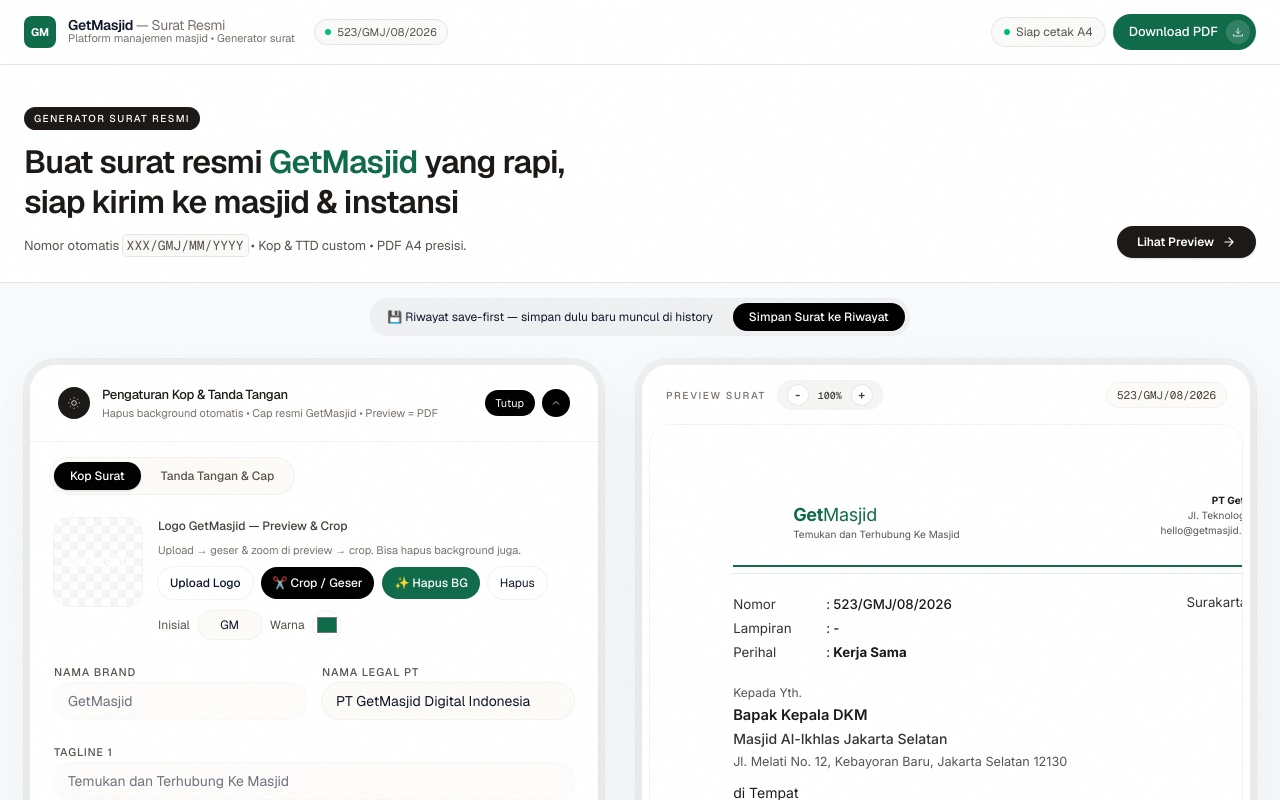
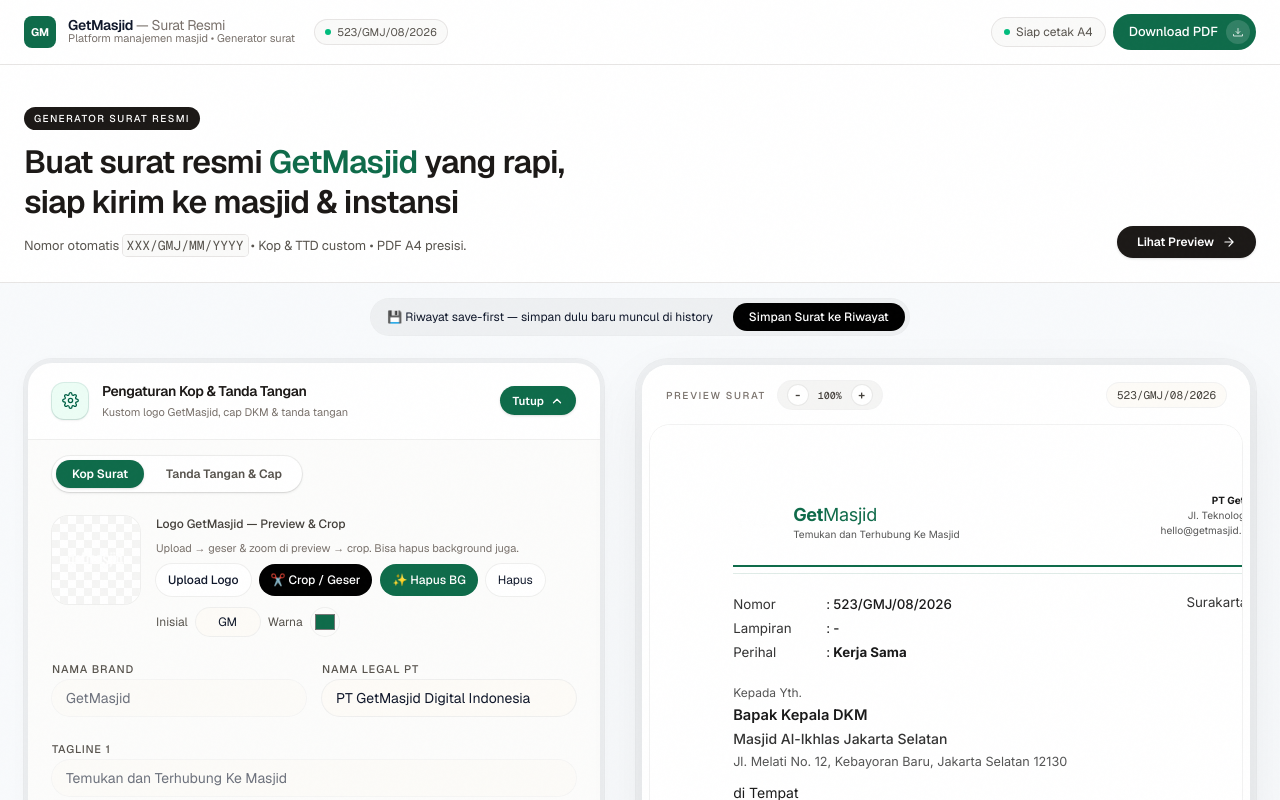
Before and after one commit to raffiatalla90/GenerateSurat, a Next.js app: page / in a window 1280 px wide. Both pictures are taken after a click on the button 314 px from the left and 403 px from the top of the page. Shown: the top 800 px of the page. Built offline with nearby package versions, Linux system fonts and the light colour scheme.

Commit message:
fix: redesign Pengaturan Kop & Tanda Tangan header and toggle button

```diff
--- a/src/components/SettingsPanel.tsx
+++ b/src/components/SettingsPanel.tsx
@@ -82,31 +82,56 @@
   };
 
   return (
-    <div className="p-1.5 rounded-[2rem] bg-black/[0.04] ring-1 ring-black/5">
-      <div className="rounded-[calc(2rem-0.375rem)] bg-white shadow-[inset_0_1px_1px_rgba(255,255,255,0.9),0_12px_40px_rgba(0,0,0,0.06)] overflow-hidden">
-        <button type="button" onClick={() => setOpen((v) => !v)} className="w-full flex items-center justify-between px-6 md:px-7 py-5 hover:bg-black/[0.02] transition-all duration-700 ease-[cubic-bezier(0.32,0.72,0,1)]">
-          <div className="flex items-center gap-3">
-            <div className="w-8 h-8 rounded-full bg-[#1c1a17] text-white grid place-items-center">
-              <svg width="14" height="14" viewBox="0 0 24 24" fill="none" stroke="white" strokeWidth="1.3"><path d="M12 8a4 4 0 100 8 4 4 0 000-8z"/><path d="M12 2v2M12 20v2M4.93 4.93l1.42 1.42M17.66 17.66l1.42 1.42M2 12h2M20 12h2M4.93 19.07l1.42-1.42M17.66 6.34l1.42-1.42"/></svg>
+    <div className="p-1 rounded-[1.75rem] bg-black/[0.04] ring-1 ring-black/5">
+      <div className="rounded-[calc(1.75rem-0.25rem)] bg-white shadow-[0_4px_20px_rgba(0,0,0,0.04)] overflow-hidden transition-all">
+        <button
+          type="button"
+          onClick={() => setOpen((v) => !v)}
+          className="w-full flex items-center justify-between p-4 sm:px-6 sm:py-4.5 hover:bg-stone-50/70 transition-all text-left group"
+        >
+          <div className="flex items-center gap-3 sm:gap-3.5 min-w-0 pr-2">
+            <div className="w-9 h-9 rounded-xl bg-emerald-50 text-emerald-800 ring-1 ring-emerald-600/15 flex items-center justify-center shrink-0 shadow-sm group-hover:scale-105 transition-transform">
+              <svg width="17" height="17" viewBox="0 0 24 24" fill="none" stroke="currentColor" strokeWidth="1.8">
+                <circle cx="12" cy="12" r="3"/>
+                <path d="M19.4 15a1.65 1.65 0 0 0 .33 1.82l.06.06a2 2 0 0 1 0 2.83 2 2 0 0 1-2.83 0l-.06-.06a1.65 1.65 0 0 0-1.82-.33 1.65 1.65 0 0 0-1 1.51V21a2 2 0 0 1-2 2 2 2 0 0 1-2-2v-.09A1.65 1.65 0 0 0 9 19.4a1.65 1.65 0 0 0-1.82.33l-.06.06a2 2 0 0 1-2.83 0 2 2 0 0 1 0-2.83l.06-.06a1.65 1.65 0 0 0 .33-1.82 1.65 1.65 0 0 0-1.51-1H3a2 2 0 0 1-2-2 2 2 0 0 1 2-2h.09A1.65 1.65 0 0 0 4.6 9a1.65 1.65 0 0 0-.33-1.82l-.06-.06a2 2 0 0 1 0-2.83 2 2 0 0 1 2.83 0l.06.06a1.65 1.65 0 0 0 1.82.33H9a1.65 1.65 0 0 0 1-1.51V3a2 2 0 0 1 2-2 2 2 0 0 1 2 2v.09a1.65 1.65 0 0 0 1 1.51 1.65 1.65 0 0 0 1.82-.33l.06-.06a2 2 0 0 1 2.83 0 2 2 0 0 1 0 2.83l-.06.06a1.65 1.65 0 0 0-.33 1.82V9a1.65 1.65 0 0 0 1.51 1H21a2 2 0 0 1 2 2 2 2 0 0 1-2 2h-.09a1.65 1.65 0 0 0-1.51 1z"/>
+              </svg>
             </div>
-            <div className="text-left">
-              <div className="text-[13px] font-medium tracking-tight text-[#1c1a17]">Pengaturan Kop & Tanda Tangan</div>
-              <div className="text-[11px] text-stone-500">Hapus background otomatis • Cap resmi GetMasjid • Preview = PDF</div>
+            <div className="min-w-0">
+              <div className="text-[13px] sm:text-[14px] font-semibold text-stone-900 tracking-tight">
+                Pengaturan Kop & Tanda Tangan
+              </div>
+              <div className="text-[11px] text-stone-500 truncate mt-0.5">
+                Kustom logo GetMasjid, cap DKM & tanda tangan
+              </div>
             </div>
           </div>
-          <div className="flex items-center gap-2">
-            <span className={`text-[11px] px-2.5 py-1 rounded-full ring-1 transition-all duration-700 ease-[cubic-bezier(0.32,0.72,0,1)] ${open ? "bg-black text-white ring-black" : "bg-[#FDFBF7] ring-black/5 text-stone-600"}`}>{open ? "Tutup" : "Atur"}</span>
-            <span className={`w-7 h-7 rounded-full bg-black text-white grid place-items-center transition-all duration-700 ease-[cubic-bezier(0.32,0.72,0,1)] ${open ? "rotate-180" : ""}`}>
-              <svg width="12" height="12" viewBox="0 0 24 24" fill="none" stroke="white" strokeWidth="1.5"><path d="M6 9l6 6 6-6"/></svg>
-            </span>
+          <div className="shrink-0">
+            <div className={`flex items-center gap-1.5 px-3 py-1.5 rounded-full text-[11.5px] font-semibold transition-all ${open ? "bg-[#0f6b4a] text-white shadow-sm" : "bg-stone-100 hover:bg-stone-200 text-stone-700 ring-1 ring-black/5"}`}>
+              <span>{open ? "Tutup" : "Buka"}</span>
+              <svg className={`w-3.5 h-3.5 transition-transform duration-300 ${open ? "rotate-180" : ""}`} viewBox="0 0 24 24" fill="none" stroke="currentColor" strokeWidth="2.2">
+                <path d="M6 9l6 6 6-6" strokeLinecap="round" strokeLinejoin="round"/>
+              </svg>
+            </div>
           </div>
         </button>
 
         {open && (
-          <div className="border-t border-black/5">
-            <div className="flex gap-1 p-1 bg-[#FDFBF7] ring-1 ring-black/5 rounded-full w-fit mx-5 mt-4">
-              <button onClick={() => setTab("kop")} className={`px-4 py-1.5 rounded-full text-xs font-medium transition-all duration-700 ease-[cubic-bezier(0.32,0.72,0,1)] ${tab === "kop" ? "bg-black text-white shadow" : "text-stone-600 hover:text-black"}`}>Kop Surat</button>
-              <button onClick={() => setTab("ttd")} className={`px-4 py-1.5 rounded-full text-xs font-medium transition-all duration-700 ease-[cubic-bezier(0.32,0.72,0,1)] ${tab === "ttd" ? "bg-black text-white shadow" : "text-stone-600 hover:text-black"}`}>Tanda Tangan & Cap</button>
+          <div className="border-t border-black/5 bg-[#FAFAF8]/50">
+            <div className="flex gap-1.5 p-1 bg-white ring-1 ring-black/5 rounded-full w-fit mx-4 sm:mx-6 mt-4 shadow-sm">
+              <button
+                type="button"
+                onClick={() => setTab("kop")}
+                className={`px-4 py-1.5 rounded-full text-xs font-semibold transition-all ${tab === "kop" ? "bg-[#0f6b4a] text-white shadow-sm" : "text-stone-600 hover:text-stone-900"}`}
+              >
+                Kop Surat
+              </button>
+              <button
+                type="button"
+                onClick={() => setTab("ttd")}
+                className={`px-4 py-1.5 rounded-full text-xs font-semibold transition-all ${tab === "ttd" ? "bg-[#0f6b4a] text-white shadow-sm" : "text-stone-600 hover:text-stone-900"}`}
+              >
+                Tanda Tangan & Cap
+              </button>
             </div>
 
             <div className="p-5 md:p-6">
```
